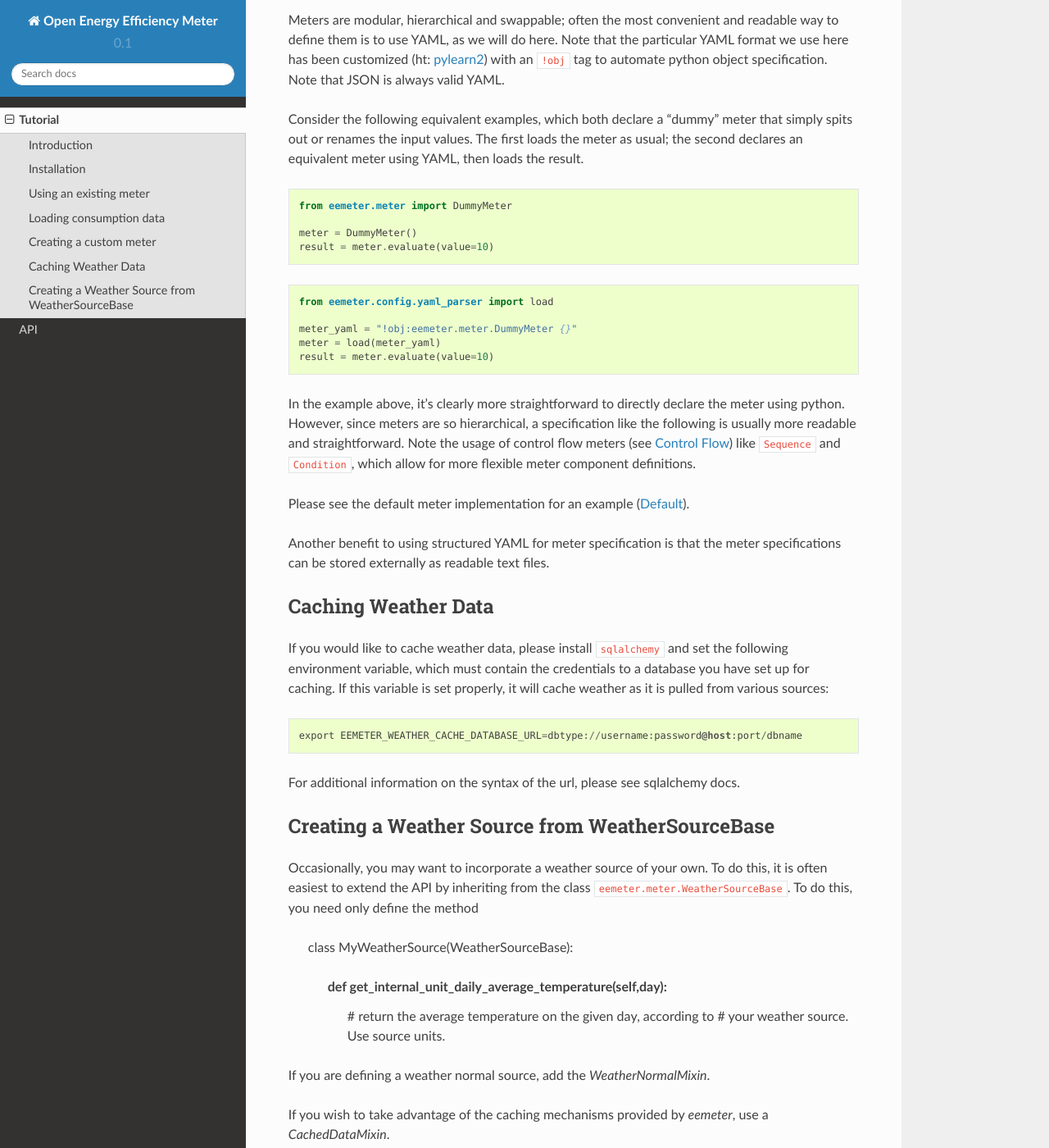
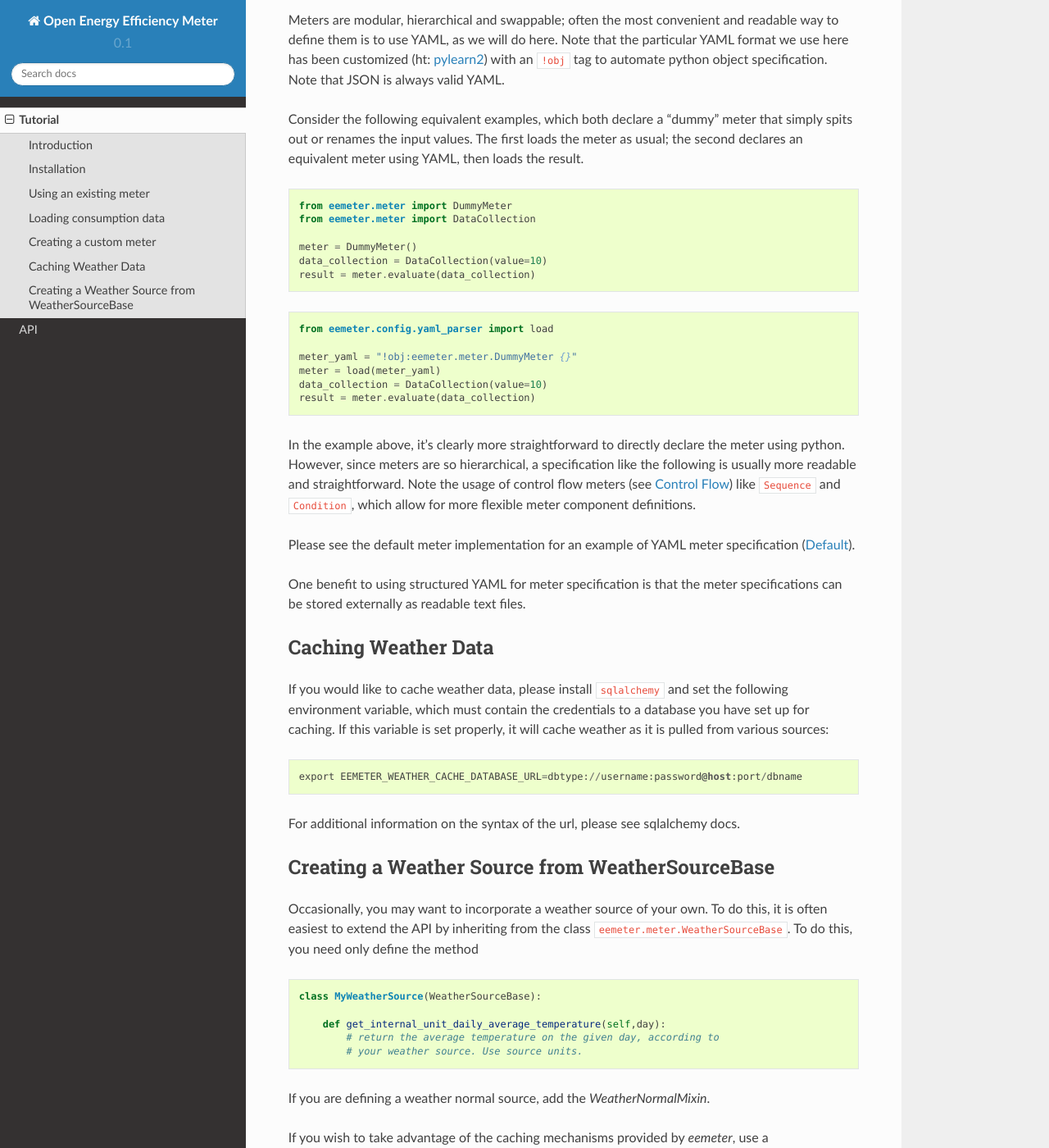
Before and after one commit to openeemeter/eemeter, a Sphinx documentation site: the page built from docs/tutorial.rst, in a window 1280 px wide and 1400 px high, scrolled down 2865 px. Shown: the whole window at 82% size. Built offline with Sphinx 7.4.7 and the Read the Docs theme 2.0.0, drawn with Linux system fonts in a browser that asks for light colours.

Commit message:
clean up docs

```diff
--- a/docs/tutorial.rst
+++ b/docs/tutorial.rst
@@ -157,9 +157,11 @@ the result.
 .. code-block:: python
 
     from eemeter.meter import DummyMeter
+    from eemeter.meter import DataCollection
 
     meter = DummyMeter()
-    result = meter.evaluate(value=10)
+    data_collection = DataCollection(value=10)
+    result = meter.evaluate(data_collection)
 
 .. code-block:: python
 
@@ -167,7 +169,8 @@ the result.
 
     meter_yaml = "!obj:eemeter.meter.DummyMeter {}"
     meter = load(meter_yaml)
-    result = meter.evaluate(value=10)
+    data_collection = DataCollection(value=10)
+    result = meter.evaluate(data_collection)
 
 In the example above, it's clearly more straightforward to directly declare the
 meter using python. However, since meters are so hierarchical, a specification
@@ -176,10 +179,10 @@ of control flow meters (see :ref:`eemeter-meter-control`) like :code:`Sequence`
 and :code:`Condition`, which allow for more flexible meter component
 definitions.
 
-Please see the default meter implementation for an example
-(:ref:`eemeter-meter-default`).
+Please see the default meter implementation for an example of YAML meter
+specification (:ref:`eemeter-meter-default`).
 
-Another benefit to using structured YAML for meter specification is that the
+One benefit to using structured YAML for meter specification is that the
 meter specifications can be stored externally as readable text files.
 
 Caching Weather Data
@@ -202,6 +205,7 @@ this, it is often easiest to extend the API by inheriting from the class
 :code:`eemeter.meter.WeatherSourceBase`. To do this, you need only define the
 method
 
+.. code-block:: python
 
     class MyWeatherSource(WeatherSourceBase):
 
```
Also changed, not shown: 2 other files.
